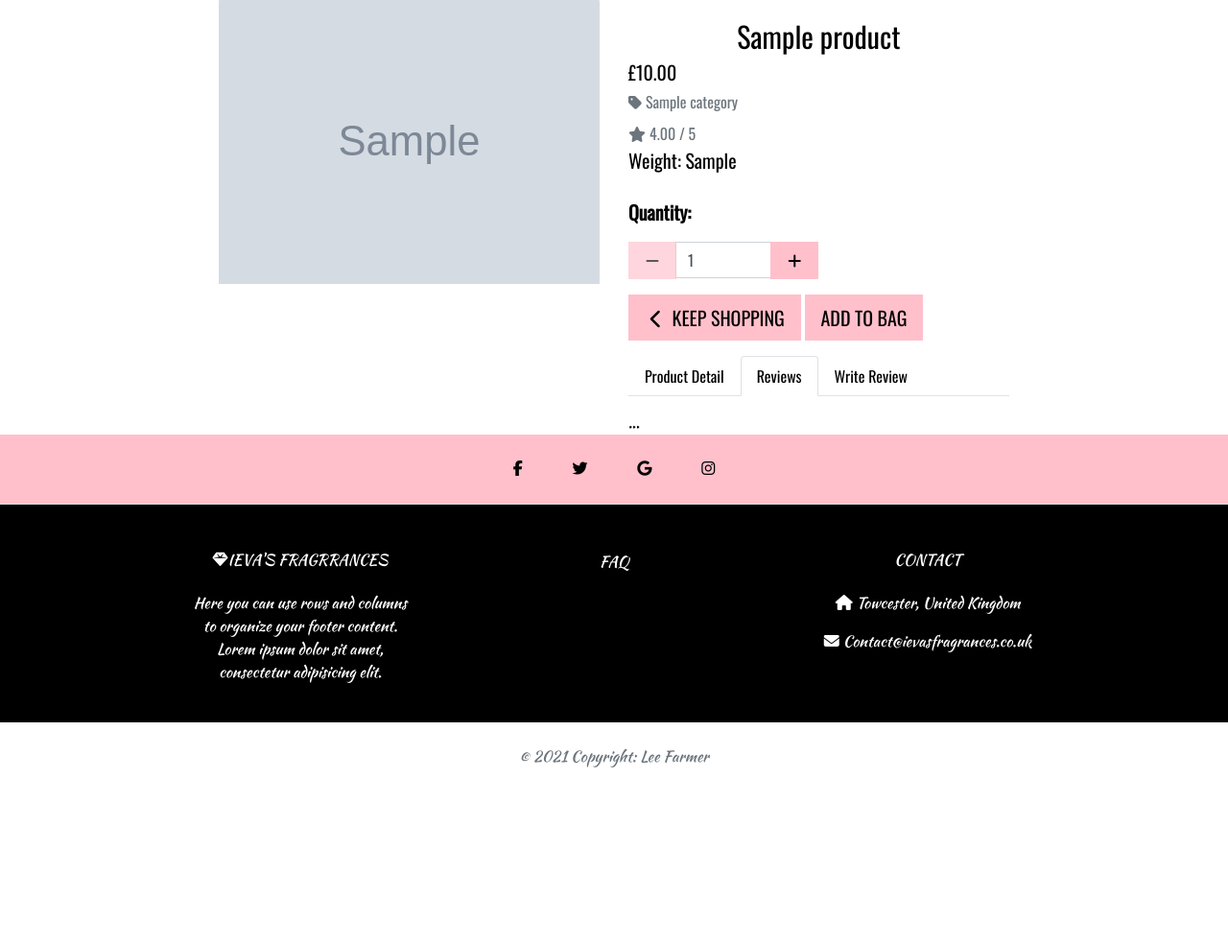
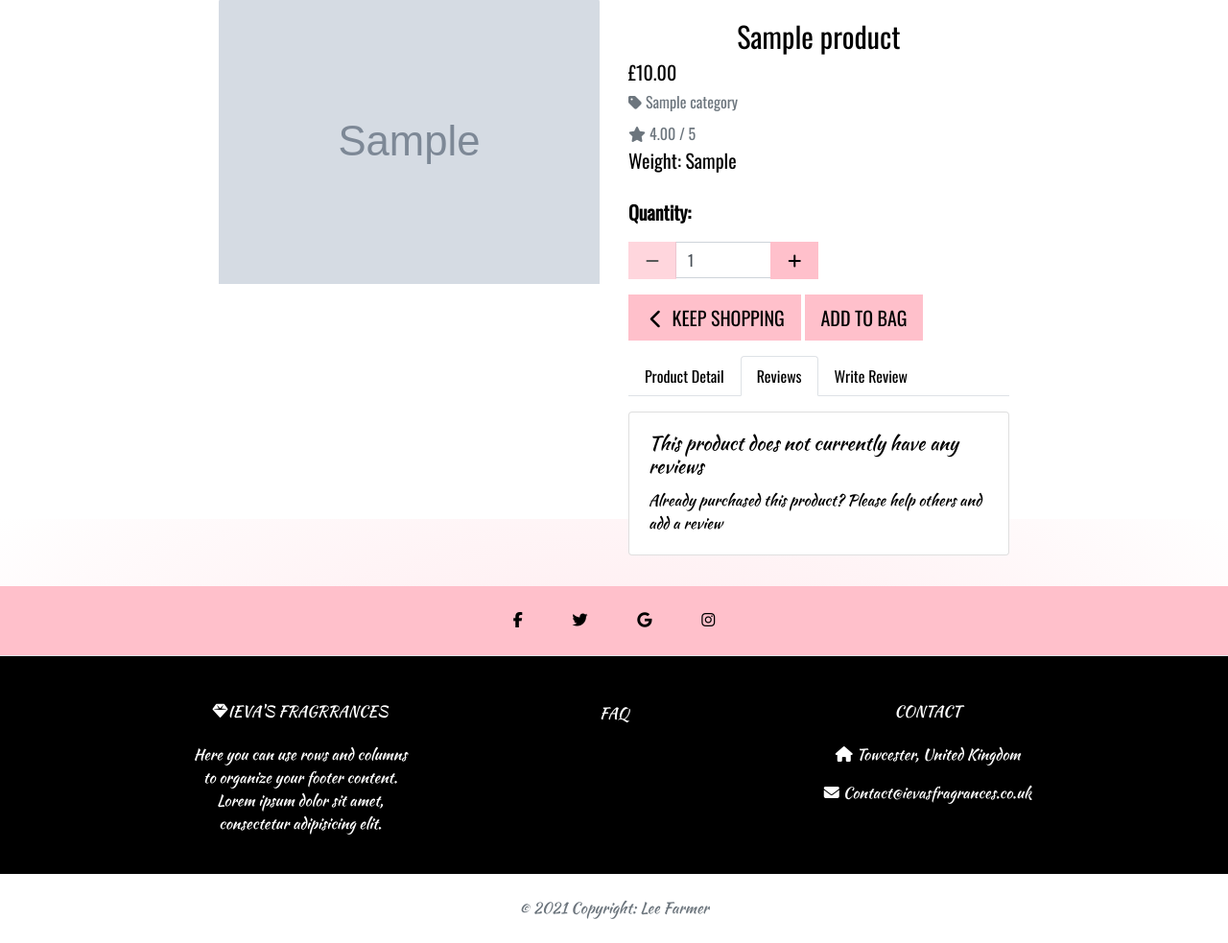
Before and after one commit to Leefarmer83/ievas_fragrances, a Django app: page /products/1/ in a window 1280 px wide, after a click on "Reviews". Shown: the part 259-1242 px from the top of the page at 96% size. Before the commit the page ends 1059 px from the top, so only its background shows below. Run offline with Django 3.2, Linux system fonts and the light colour scheme; tables that the repository leaves empty hold one stand-in row (values such as "Sample post"); grey boxes marked "Sample" are stand-in pictures; some libraries are stand-ins or nearby versions.

Commit message:
added review detail in product_detail.html and add_review.html

```diff
--- a/products/templates/products/product_detail.html
+++ b/products/templates/products/product_detail.html
@@ -112,7 +112,32 @@
                     aria-labelledby="nav-home-tab">
                     {{ product.description }}
                 </div>
-                <div class="tab-pane fade" id="nav-profile" role="tabpanel" aria-labelledby="nav-profile-tab">...</div>
+                <div class="tab-pane fade" id="nav-profile" role="tabpanel" aria-labelledby="nav-profile-tab">
+
+                    <!-- Review Card -->
+                {% if product.reviews.count > 0 %}
+                {% for review in product.reviews.all %}
+                <div class="card card-body mb-2">
+                    <!-- Review Rating -->
+                    <p class="review-card-content"><small>{{ review.review_rating }} / 5 <i class="fas fa-star"></i></small></p>
+                    <!-- Review User and Date-->
+                    <p><small class="text-muted">{{ review.user_profile }} | {{ review.created_on }}</small></p>
+                    <!-- Review Title -->
+                    <h5 class="card-title">{{ review.review_title }}</h5>
+                    <!-- Reivew Content -->
+                    <p class="card-text">{{ review.review_content }}</p>
+
+                {% endfor %}
+                {% else %}
+                <!-- If no review -->
+                <div class="card card-body mb-2">
+                    <h5 class="card-title">This product does not currently have any reviews</h5>
+                    <p class="card-text">Already purchased this product? Please help others and add a review</p>
+                </div>
+                {% endif %}
+            </div>
+
+                </div>
                 <div class="tab-pane fade" id="nav-contact" role="tabpanel" aria-labelledby="nav-review-tab">...</div>
             </div>
         </div>
```
Also changed, not shown: media/melt27.jpeg (added).
